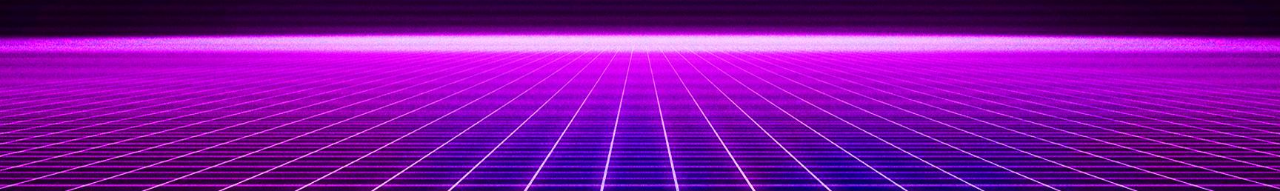
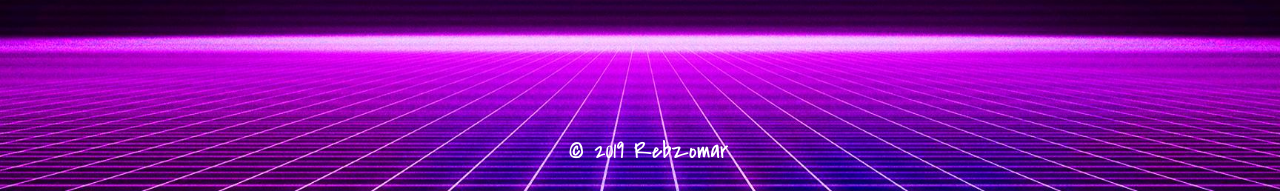
Before and after one commit to rebeccadumazert/motmeles, a PHP site: page / in a window 1280 px wide. Shown: the part 609-800 px from the top of the page. Run offline with PHP 8.4, Linux system fonts and the light colour scheme; some web fonts are replaced.

Commit message:
add footer

```diff
--- a/connexion.html
+++ b/connexion.html
@@ -31,6 +31,7 @@
         </div>
     </main>
     <footer>
+        <p>&copy; 2019 Rebzomar<p></p>
     </footer>
 </body>
 </html>
--- a/game.html
+++ b/game.html
@@ -20,6 +20,7 @@
         </div>
     </main>
     <footer>
+            <p>&copy; 2019 Rebzomar</p>
     </footer>
 </body>
 </html>
--- a/index.html
+++ b/index.html
@@ -44,6 +44,7 @@
             </div>
     </main>
     <footer>
+        <p>&copy; 2019 Rebzomar</p>
     </footer>
 </body>
 </html>
--- a/inscription.html
+++ b/inscription.html
@@ -35,6 +35,7 @@
         </div>
     </main>
     <footer>
+            <p>&copy; 2019 Rebzomar</p>
     </footer>
 </body>
 </html>
--- a/score.html
+++ b/score.html
@@ -24,6 +24,7 @@
         </div>
     </main>
     <footer>
+        <p>&copy; 2019 Rebzomar</p>
     </footer>
 </body>
 </html>
--- a/style.css
+++ b/style.css
@@ -118,6 +118,14 @@
     margin: auto;
 }
 
+/* footer */
+
+footer {
+    position: absolute;
+    bottom: 0px;
+    width: 100%;
+    }
+
 /* partie responsive */
 
 @media (max-width: 414px) {
@@ -149,7 +157,7 @@
     }
 
     body {
-        background: url(img/thumb-1920-829733.png) no-repeat center fixed;
+        background: url(img/responsive.png) no-repeat center fixed;
         -webkit-background-size: cover;
         background-size: cover;
         overflow: hidden;
```
Also changed, not shown: 1 other file.
